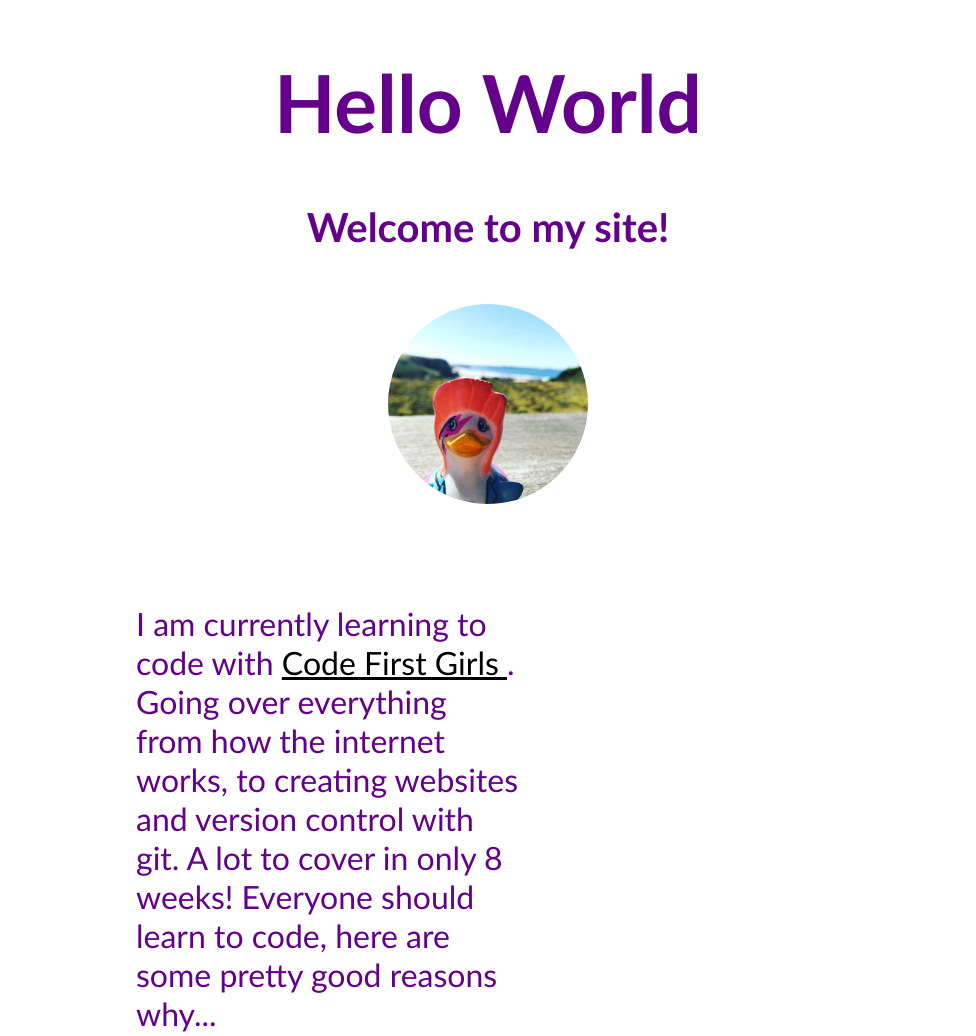
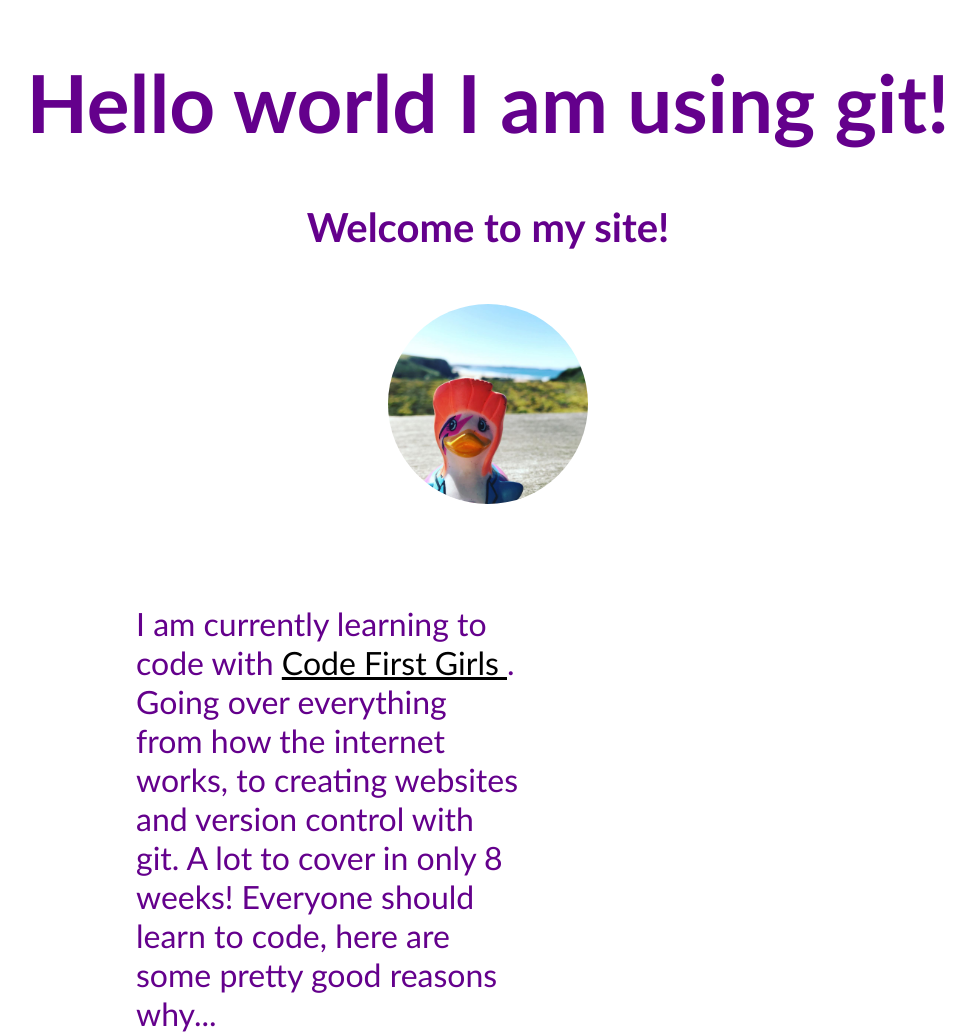
Before and after one commit to sheenasfg/first-website, a plain HTML site: page index.html in a window 1280 px wide. Shown: the top 1036 px of the page, without its empty margins (4-980 px from the left). Drawn offline with Linux system fonts and the light colour scheme.

Commit message:
Changing header to include excitement about using github.

```diff
--- a/index.html
+++ b/index.html
@@ -11,7 +11,7 @@
 </head>
 <body>
   <header>
-    <h1>Hello World</h1>
+    <h1>Hello world I am using git!</h1>
     <h2>Welcome to my site!</h2>
     <img src="duck.jpg" alt="An image of a happy duck" width=200px>
   </header>
```
